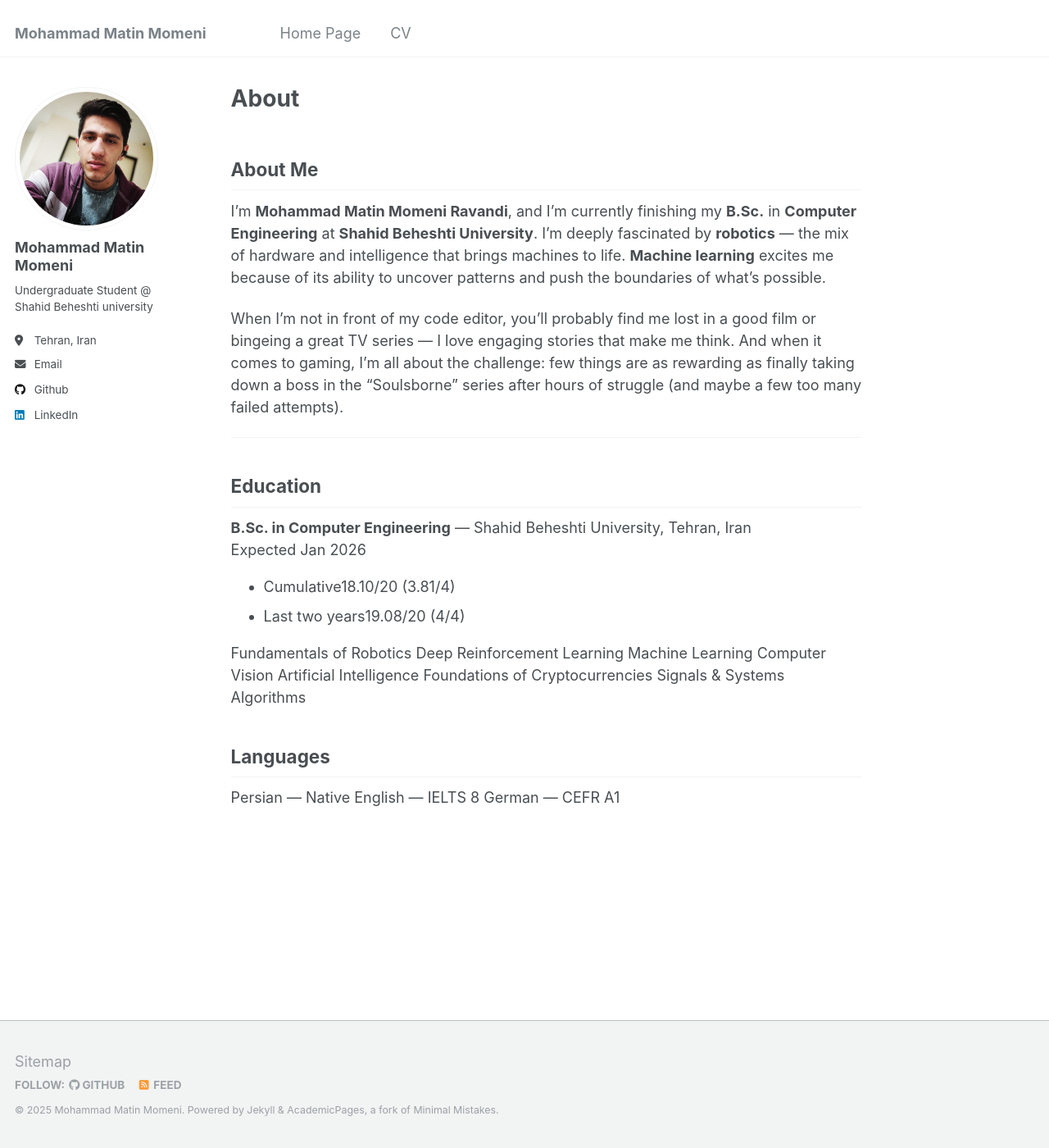
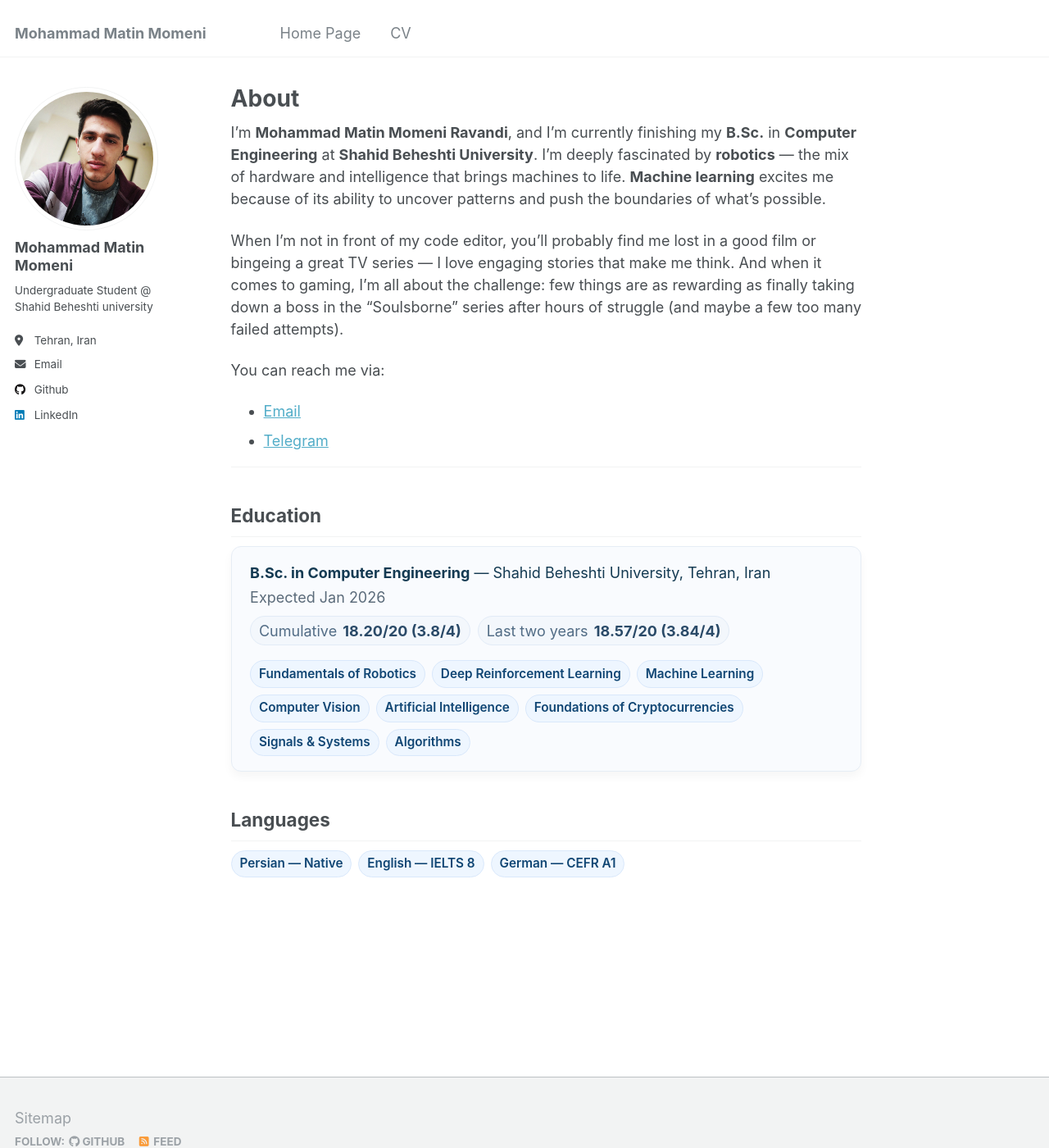
Before and after one commit to Mohammad-Momeni/Mohammad-Momeni.github.io, a Jekyll site: the page built from _pages/about.md, in a window 1280 px wide and 1400 px high. Shown: the whole window at 82% size. Built offline with Jekyll 4.4.1, drawn with Linux system fonts in a browser that asks for light colours.

Commit message:
Update about

```diff
--- a/_pages/about.md
+++ b/_pages/about.md
@@ -7,14 +7,16 @@ redirect_from:
   - /about.html
 ---
 
-## About Me
-
 I'm **Mohammad Matin Momeni Ravandi**, and I'm currently finishing my **B.Sc.** in **Computer Engineering** at **Shahid Beheshti University**.
 I’m deeply fascinated by **robotics** — the mix of hardware and intelligence that brings machines to life.
 **Machine learning** excites me because of its ability to uncover patterns and push the boundaries of what’s possible.
 
 When I’m not in front of my code editor, you’ll probably find me lost in a good film or bingeing a great TV series — I love engaging stories that make me think.
 And when it comes to gaming, I’m all about the challenge: few things are as rewarding as finally taking down a boss in the "Soulsborne" series after hours of struggle (and maybe a few too many failed attempts).
+
+You can reach me via:
+- [Email](mailto:mohammad.matin.momenir@gmail.com)
+- [Telegram](https://t.me/MohammadM404)
 
 ---
 
@@ -27,8 +29,8 @@ And when it comes to gaming, I’m all about the challenge: few things are as re
   <div class="edu-card__meta">Expected Jan 2026</div>
 
   <ul class="edu-stats">
-    <li class="stat"><span class="stat__label">Cumulative</span><span class="stat__value">18.10/20 (3.81/4)</span></li>
-    <li class="stat"><span class="stat__label">Last two years</span><span class="stat__value">19.08/20 (4/4)</span></li>
+    <li class="stat"><span class="stat__label">Cumulative</span><span class="stat__value">18.20/20 (3.8/4)</span></li>
+    <li class="stat"><span class="stat__label">Last two years</span><span class="stat__value">18.57/20 (3.84/4)</span></li>
   </ul>
 
   <div class="course-chips">
--- a/assets/css/main.scss
+++ b/assets/css/main.scss
@@ -39,3 +39,40 @@
 @import "vendor/font-awesome/brands";
 @import "vendor/magnific-popup/magnific-popup";
 @import "print";
+
+
+/* === About: Education + Languages polish === */
+:root{
+  --chip-bg:#eef6ff; --chip-b:#d9e8fb; --chip-text:#0f4573;
+}
+
+.edu-card{
+  padding:1rem 1.25rem;
+  border:1px solid #e6edf5;
+  background:#f9fbfe;
+  border-radius:12px;
+  box-shadow:0 6px 12px rgba(0,0,0,.04);
+}
+.edu-card__title{ margin:0; color:#143a52; }
+.edu-card__meta{ color:#5b6b7a; margin:.15rem 0 .5rem; }
+
+.edu-stats{
+  display:flex; flex-wrap:wrap; gap:.5rem; padding:0; margin:0 0 .5rem 0; list-style:none;
+}
+.stat{
+  display:inline-flex; align-items:center; gap:.4rem;
+  padding:.22rem .55rem; font-size:.85rem; border-radius:999px;
+  background:#f3f7fc; border:1px solid #e2ebf7; color:#2a4a68;
+}
+.stat__label{ opacity:.8; }
+.stat__value{ font-weight:700; }
+
+.course-chips, .lang-chips{
+  display:flex; flex-wrap:wrap; gap:.45rem; margin-top:.25rem;
+}
+.chip{
+  display:inline-flex; align-items:center; padding:.24rem .55rem;
+  background:var(--chip-bg); border:1px solid var(--chip-b);
+  color:var(--chip-text); border-radius:999px; font-size:.85rem; font-weight:600;
+  white-space:nowrap;
+}
```
